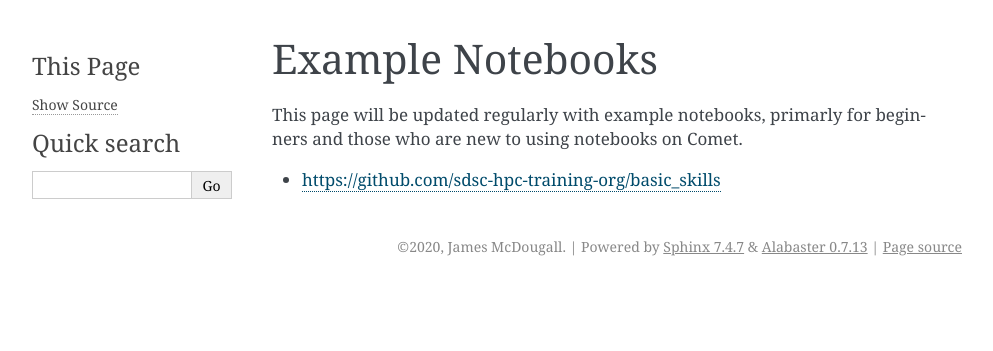
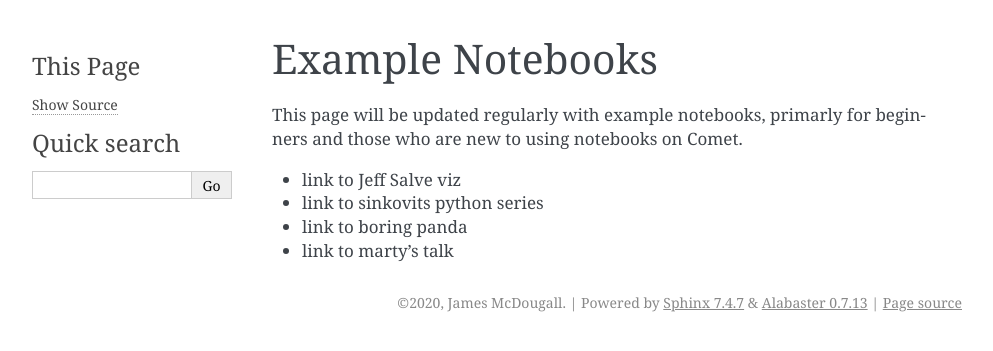
Before and after one commit to sdsc-hpc-training-org/notebooks-101, a Sphinx documentation site: the page built from Docs/source/examples.md, in a window 1280 px wide. Shown: the top 351 px of the page, without its empty margins (148-1141 px from the left). Built offline with Sphinx 7.4.7, drawn with Linux system fonts in a browser that asks for light colours.

Commit message:
Update examples.md

```diff
--- a/Docs/source/examples.md
+++ b/Docs/source/examples.md
@@ -1,4 +1,7 @@
 # Example Notebooks
 This page will be updated regularly with example notebooks, primarly for beginners and those who are new to using notebooks on Comet.
 
-+ <https://github.com/sdsc-hpc-training-org/basic_skills>
++ link to Jeff Salve viz
++ link to sinkovits python series
++ link to boring panda
++ link to marty's talk
```
